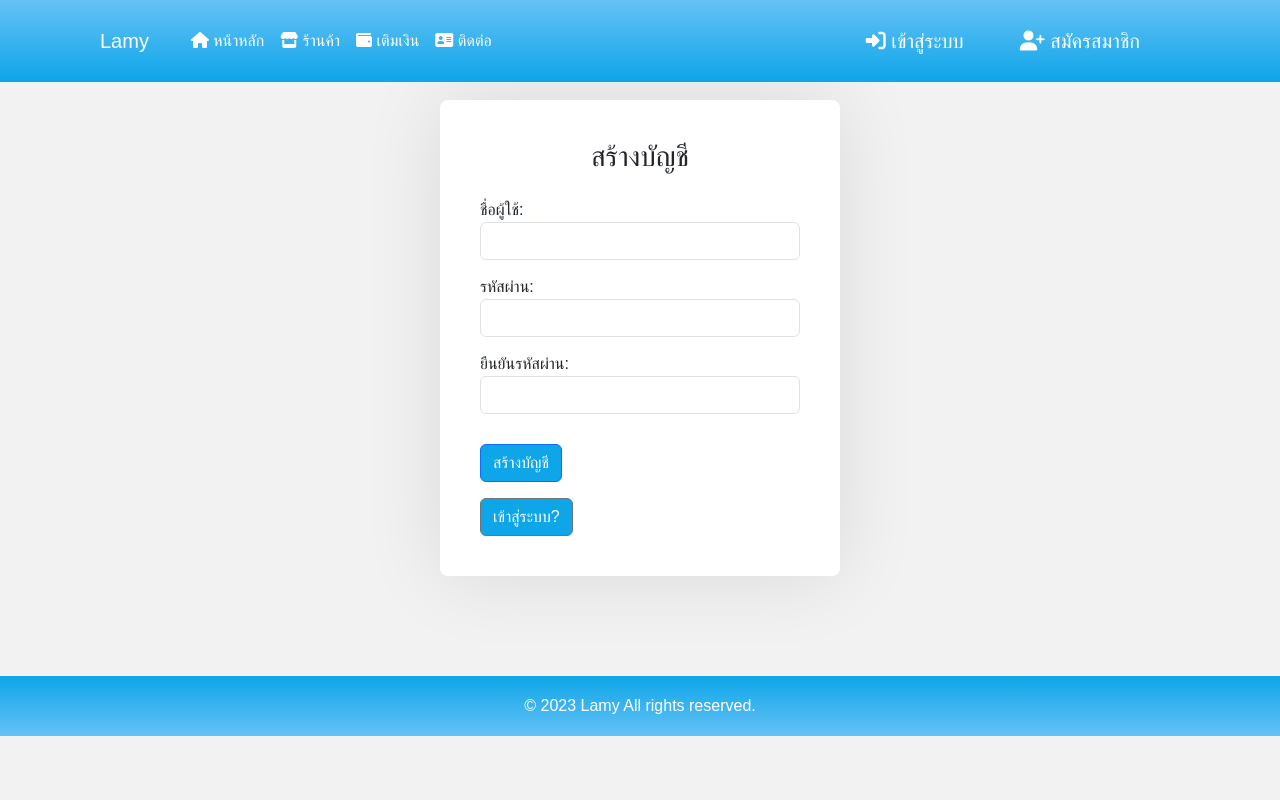
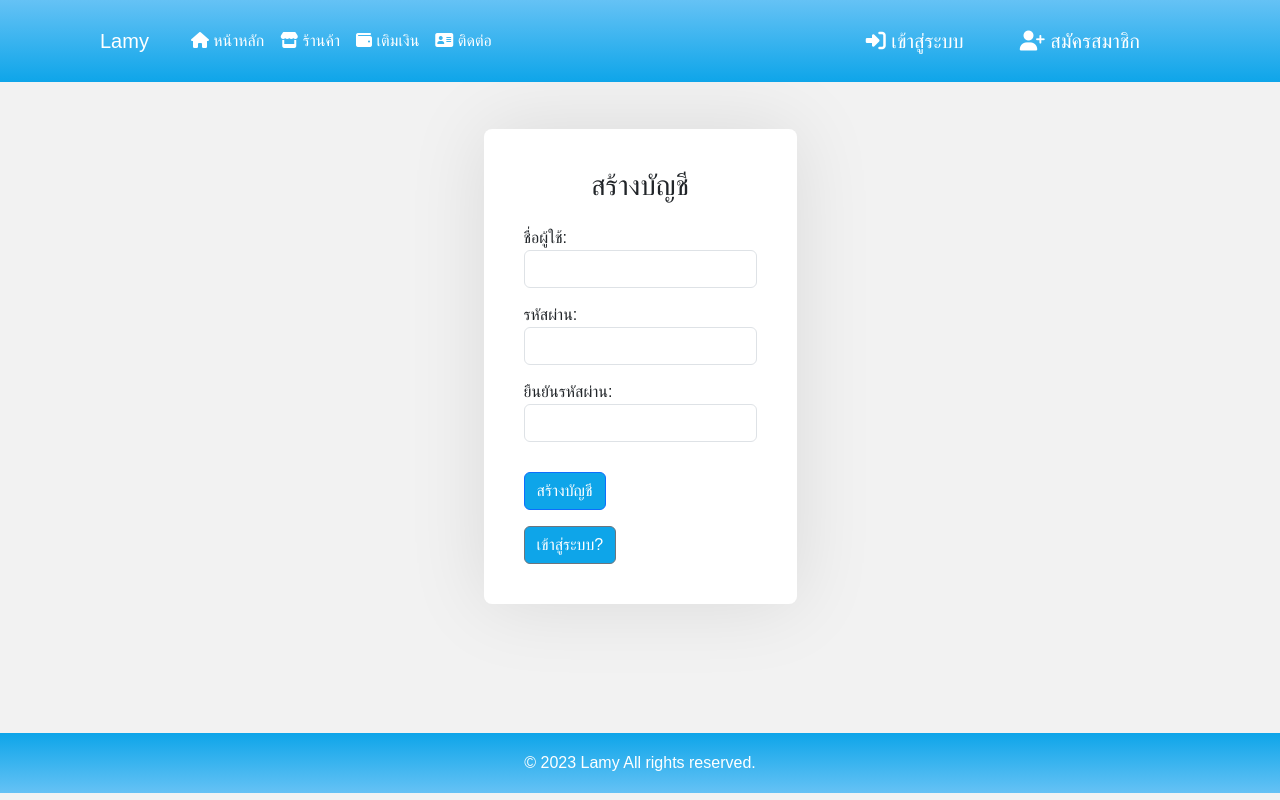
Before and after one commit to devjinx/lamy, a Vue app: page /register in a window 1280 px wide. Built offline with nearby package versions, Linux system fonts and the light colour scheme.

Commit message:
update footer 100% sucessfully

```diff
--- a/src/views/Login.vue
+++ b/src/views/Login.vue
@@ -115,18 +115,34 @@ body {
     background-color: #f2f2f2;
   }
 
+  .main-content {
+    display: flex;
+    justify-content: center;
+    align-items: center;
+    min-height: calc(106.6vh - 120px);
+  }
+
+  .form-container {
+  width: 100%;
+  max-width: 400px;
+  padding: 40px;
+  background-color: white;
+  border-radius: 8px;
+  box-shadow: 0 0 80px rgba(0, 0, 0, 0.1);
+  }
+
   .login-container {
-  min-height: 100vh;
   display: flex;
-  flex-direction: column;
-  justify-content: space-between;
+  justify-content: center;
+  align-items: center;
+  min-height: calc(106.6vh - 120px);
   }
 
   .login-form {
   background-color: white;
+  width: 100%;
   max-width: 400px;
-  margin: 100px auto; /* Adjust top margin as needed */
-  padding: 40px; /* Adjust padding as needed */
+  padding: 40px;
   border-radius: 8px;
   box-shadow: 0 0 80px rgba(0, 0, 0, 0.1);
   }
--- a/src/views/Register.vue
+++ b/src/views/Register.vue
@@ -1,6 +1,7 @@
 <template>
   <Navbar />
-  <form class="login-form needs-validation" @submit.prevent="registerUser" novalidate>
+    <div class="main-content">
+      <form class="registration-form needs-validation" @submit.prevent="registerUser" novalidate>
         <div class="text-center mb-4">
           <h1 class="h3 mb-3 font-weight-normal">สร้างบัญชี</h1>
         </div>
@@ -31,6 +32,7 @@
           <router-link to="/login" class="btn btn-secondary btn-block mt-3" style="background-color: #0ea5e9;">เข้าสู่ระบบ?</router-link>
         </div>
       </form>
+    </div>
   <Footer />
 </template>
 
@@ -96,6 +98,13 @@ body {
   background-color: #f2f2f2;
 }
 
+.main-content {
+  display: flex;
+  justify-content: center;
+  align-items: center;
+  min-height: calc(106.6vh - 120px); /* Adjust based on the height of Navbar and Footer */
+}
+
 /* Styles for the form container */
 .registration-form {
   background-color: white;
```
Lines whose indentation alone changed are shown as unchanged.
